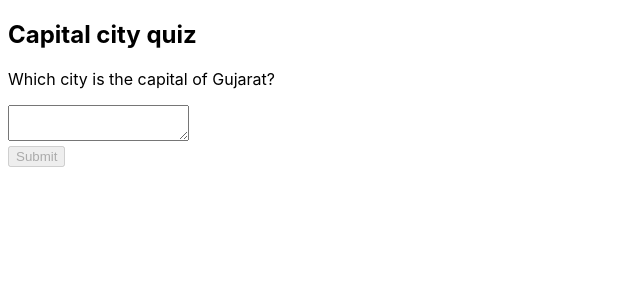
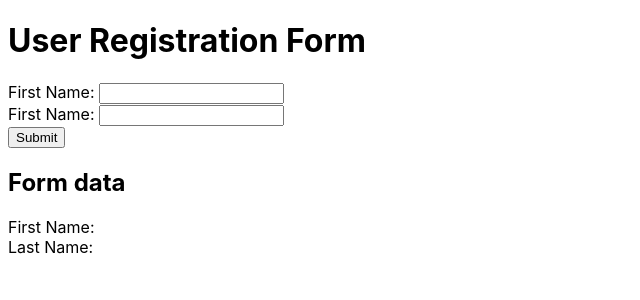
Before and after one commit to harshadbprajapati/myreactapp, a React (Create React App) app: page / in a window 1280 px wide. Shown: the top 300 px of the page, without its empty margins (0-640 px from the left). Built offline with nearby package versions, Linux system fonts and the light colour scheme.

Commit message:
Form with firstName and lastName

```diff
--- a/src/App.js
+++ b/src/App.js
@@ -1,9 +1,9 @@
-import Form from "./components/Form";
+import MyForm from "./components/MyForm";
 
 function App() {
   return (
     <div>
-      <Form />
+      <MyForm />
     </div>
   );
 }
--- /dev/null
+++ b/src/components/MyForm.js
@@ -0,0 +1,60 @@
+import React, { useState } from 'react';
+
+const allInterests = ['C', 'C++', 'Java', 'Python',
+      'JavaScript', 'TypeScript', 'GoLang', 'Dart'];
+const initialState ={
+  firstName: '',
+  lastName: '',
+  gender: '',
+  knowsHindi: false,
+  knowsGujarati: false,
+  knowsEnglish: false,
+  interests: [],
+}
+const MyForm = () => {
+  const [state, setState] = useState(initialState);
+
+  const handleChange = (event) => {
+    setState({...state, [event.target.name]: event.target.value});
+  }
+  const handleSubmit = (event) => {
+    event.preventDefault();
+    console.log("First Name: ", event.currentTarget.elements[0].value);
+    console.log("Last Name: ", event.currentTarget.lastName.value);
+    return false;
+  }
+  return (
+    <div>
+      <h1>User Registration Form</h1>
+      <form onSubmit={handleSubmit}>
+        <div>
+          <label htmlFor="firstName">First Name: </label>
+          <input
+            type="text"
+            id="firstName"
+            name="firstName"
+            onChange={handleChange}
+          />
+        </div>
+        <div>
+          <label htmlFor="lastName">First Name: </label>
+          <input
+            type="text"
+            id="lastName"
+            name="lastName"
+            onChange={handleChange}
+          />
+        </div>
+
+        <button type="submit">Submit</button>
+      </form>
+      <div>
+        <h2>Form data</h2>
+        <div>First Name: {state.firstName}</div>
+        <div>Last Name: {state.lastName}</div>
+      </div>
+    </div>
+  );
+}
+
+export default MyForm
```
